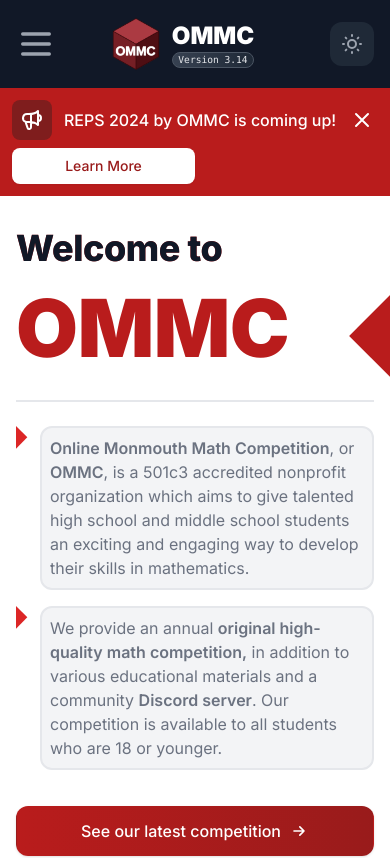
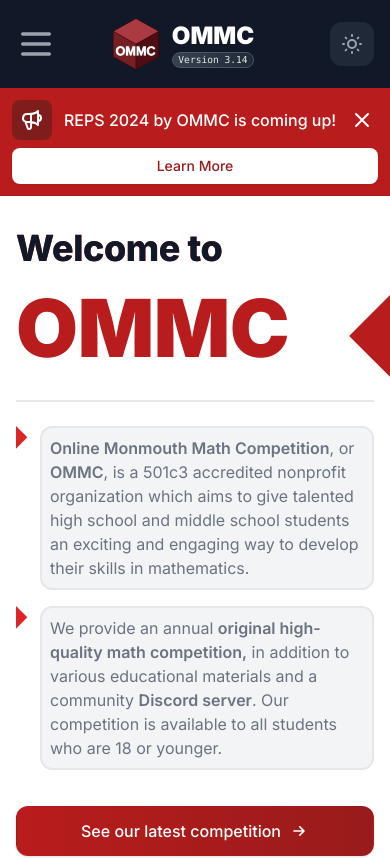
Before and after one commit to Kevin-Liu-01/OMMC-Website, a React (Create React App) app: page / in a window 390 px wide. Shown: the top 858 px of the page. Built offline with nearby package versions, Linux system fonts and the light colour scheme; a web font is replaced by a local one.

Commit message:
[Fix] Fix banner

```diff
--- a/src/Components/Banner.js
+++ b/src/Components/Banner.js
@@ -31,7 +31,7 @@ export default function Banner() {
               </span>
             </p>
           </div>
-          <div className="order-3 grid grid-cols-2 mt-2 flex-shrink-0 w-full sm:order-2 sm:mt-0 sm:w-auto sm:flex sm:flex-row">
+          <div className="order-3 grid mt-2 flex-shrink-0 w-full sm:order-2 sm:mt-0 sm:w-auto sm:flex sm:flex-row">
             {/* <a
               href="https://ommc-test-portal.vercel.app/"
               className="hover:bg-red-100 dark:hover:bg-[#921717] transform duration-150 ease-in-out  flex items-center
--- a/src/Pages/REPS.tsx
+++ b/src/Pages/REPS.tsx
@@ -183,11 +183,11 @@ export default function MEME(props) {
                 Beauty Of Math, and our surprise impromptu speaker Po Shen Loh!
               </p>
               {/*Carousel*/}
-              <div className="relative px-0 py-4 overflow-x-hidden bg-[url('/public/meme/meme-bg.png')] rounded-lg md:max-w-7xl mx-auto">
+              <div className="relative px-0 max-h-full py-4 overflow-x-hidden bg-[url('/public/meme/meme-bg.png')] rounded-lg md:max-w-7xl mx-auto">
                 <div className="w-full embla h-full" ref={emblaRef}>
                   <div className="flex flex-row items-start gap-4 px-4 embla__container h-full">
                     {REPSImages.map((image: any) => (
-                      <div className="h-120 bg-gray-100 dark:bg-gray-700 embla__slide min-w-0 relative flex-[0_0_100%] sm:flex-[0_0_50%] justify-center bg-secondary rounded-lg pb-3 px-3 sm:px-6 p-4 sm:p-8 shadow-lg">
+                      <div className="h-full bg-gray-100 dark:bg-gray-700 embla__slide min-w-0 relative flex-[0_0_100%] sm:flex-[0_0_50%] justify-center bg-secondary rounded-lg pb-3 px-3 sm:px-6 p-4 sm:p-8 shadow-lg">
                         <img
                           src={image.src}
                           alt={image.src}
```
